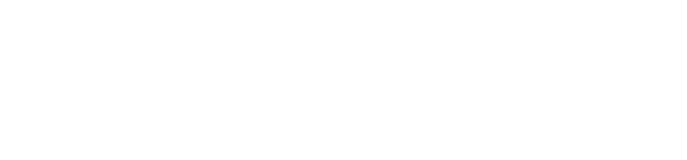
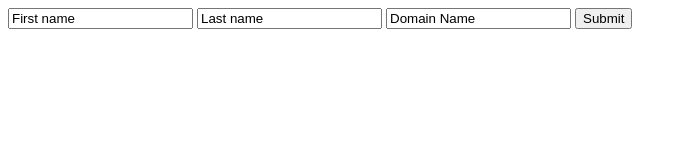
Before and after one commit to sadiejay/email-generator, a plain HTML site: page index.html in a window 1280 px wide. Shown: the whole page, without its empty margins (0-687 px from the left). Drawn offline with Linux system fonts and the light colour scheme.

Commit message:
Adds form

```diff
--- a/index.html
+++ b/index.html
@@ -1,12 +1,24 @@
 <!DOCTYPE html>
 <html lang="en">
+
 <head>
     <meta charset="UTF-8">
     <meta http-equiv="X-UA-Compatible" content="IE=edge">
     <meta name="viewport" content="width=device-width, initial-scale=1.0">
     <title>Email Generator</title>
 </head>
+
 <body>
+    <main>
+        <form class="form" action="#">
+            <input type="text" clas="input" name="first-name" value="First name" aria-label="First Name">
+            <input type="text" class="input" name="last-name" value="Last name" aria-label="Last Name">
+            <input type="text" class="input" name="domain" value="Domain Name" aria-label="Domain Name">
+            <button type="submit" class="button" aria-label="Submit">
+                Submit
+            </button>
+        </form>
+    </main>
+</body>
 
-</body>
 </html>
```
